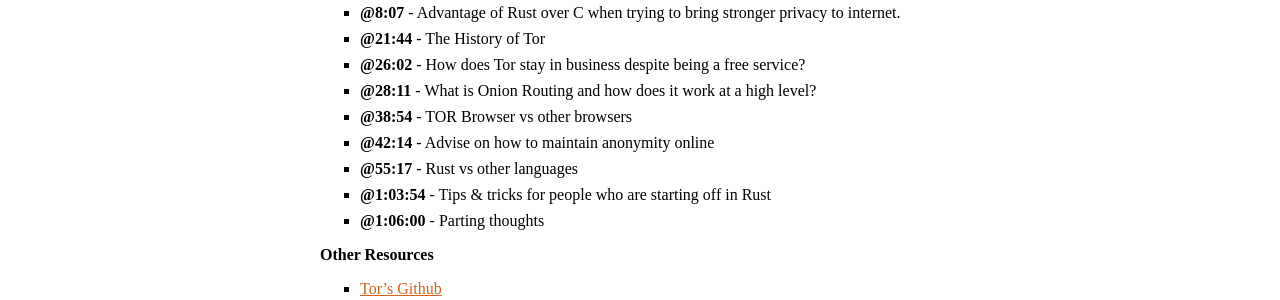
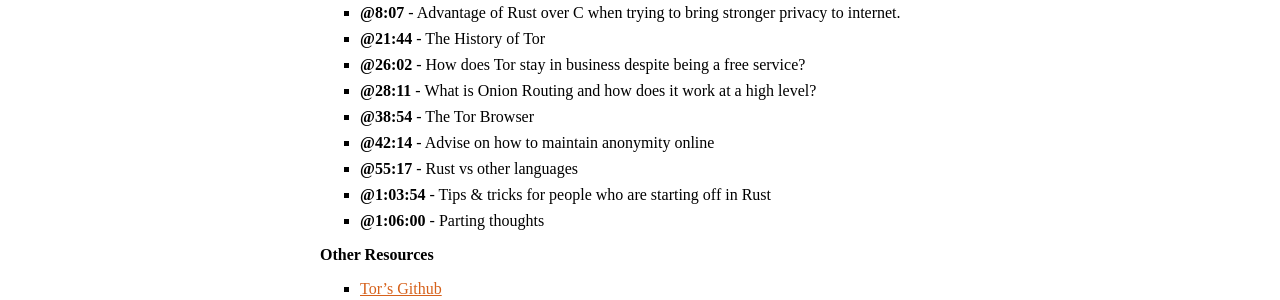
Before and after one commit to rustacean-station/rustacean-station.org, a Jekyll site: the page built from _episodes/057-nick-mathewson.md, in a window 1280 px wide. Shown: the part 984-1284 px from the top of the page. Built offline with Jekyll 4.4.1, drawn with Linux system fonts in a browser that asks for light colours.

Commit message:
Update _episodes/057-nick-mathewson.md

```diff
--- a/_episodes/057-nick-mathewson.md
+++ b/_episodes/057-nick-mathewson.md
@@ -26,7 +26,7 @@
 - [@21:44] - The History of Tor
 - [@26:02] - How does Tor stay in business despite being a free service?
 - [@28:11] - What is Onion Routing and how does it work at a high level?
-- [@38:54] - TOR Browser vs other browsers
+- [@38:54] - The Tor Browser
 - [@42:14] - Advise on how to maintain anonymity online
 - [@55:17] - Rust vs other languages
 - [@1:03:54] - Tips & tricks for people who are starting off in Rust
```
